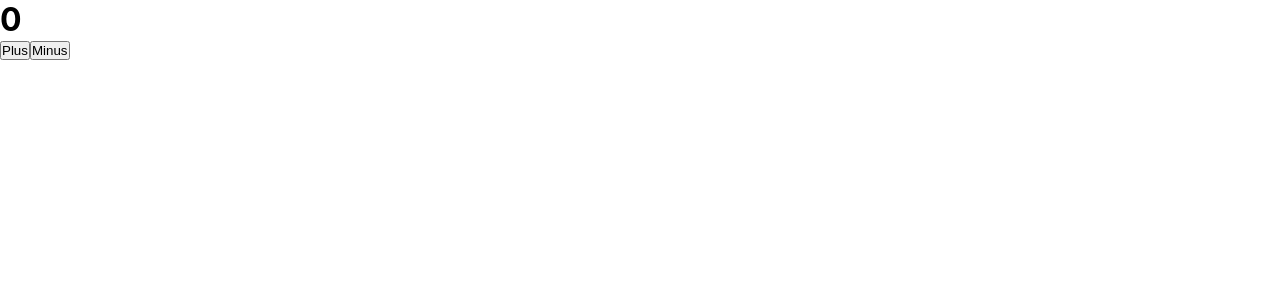
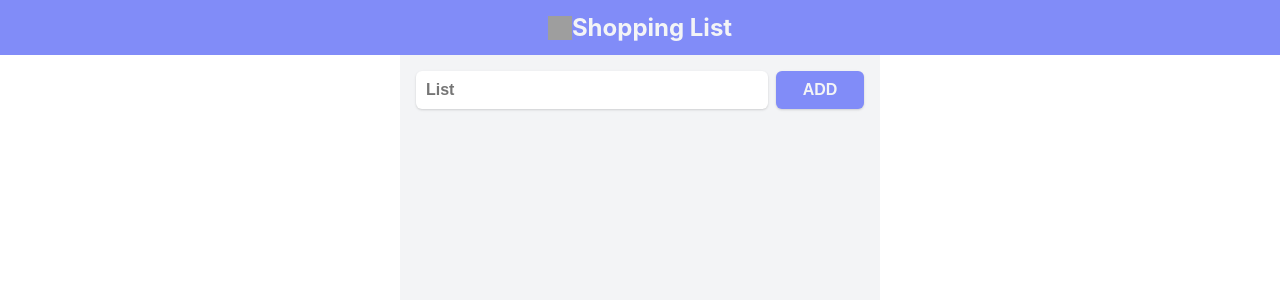
Before and after one commit to KikiAgustin/React-introduction-1, a React (Create React App) app: page / in a window 1280 px wide. Shown: the top 300 px of the page. Built offline with nearby package versions, Linux system fonts and the light colour scheme; grey boxes are pictures that could not be loaded.

Commit message:
tambah container dan form input

```diff
--- /dev/null
+++ b/src/App.css
@@ -0,0 +1,60 @@
+.nav {
+    display: flex;
+    justify-content: center;
+    align-items: center;
+    text-align: center;
+    background-color: var(--main-background-color);
+    padding: 0 16px;
+    height: 55px;
+}
+
+.nav-icon {
+    height: 24px;
+    width: 24px;
+}
+
+.nav-title {
+    color: var(--secondary-font-color);
+    font-size: 24px;
+    font-weight: bold;
+}
+
+.container {
+    display: flex;
+    flex-direction: column;
+    height: calc(100vh - 55px);
+    max-width: 480px;
+    padding: 16px;
+    margin: 0 auto;
+    background-color: var(--main-container-color);
+}
+
+.form {
+    display: flex;
+}
+
+.input {
+    flex: 1;
+    margin-right: 8px;
+    box-shadow: var(--main-box-shadow);
+    border: none;
+    border-radius: 6px;
+    padding: 10px;
+    color: var(--main-font-color);
+    font-size: 16px;
+    font-weight: 600;
+}
+
+.add-button {
+    border: none;
+    border-radius: 6px;
+
+    color: var(--secondary-font-color);
+    font-size: 16px;
+    font-weight: bold;
+    text-transform: uppercase;
+
+    width: 88px;
+    background-color: var(--main-background-color);
+    box-shadow: var(--main-box-shadow);
+}
--- a/src/App.js
+++ b/src/App.js
@@ -1,13 +1,23 @@
 import { useState } from 'react';
+import './App.css';
+import shoppingIcon from './assets/shopping-icon.svg';
 
 function App() {
   const [count, setCount] = useState(0);
   return (
-    <div>
-      <h1>{count}</h1>
-      <button onClick={() => { setCount(count + 1) }} >Plus</button>
-      <button onClick={() => { setCount(count - 1) }} >Minus</button>
-    </div>
+    <>
+      <nav className="nav" >
+        <img className="nav-icon" src={shoppingIcon} alt="Shopping Icon" />
+        <h1 className="nav-title" >Shopping List</h1>
+      </nav>
+
+      <section className="container" >
+        <form className="form" >
+          <input className="input" type="text" placeholder="List" />
+          <button className="add-button" type="submit" >Add</button>
+        </form>
+      </section>
+    </>
   );
 }
 
```
Also changed, not shown: 1 other file (tests, documents, lock files or other folders).
